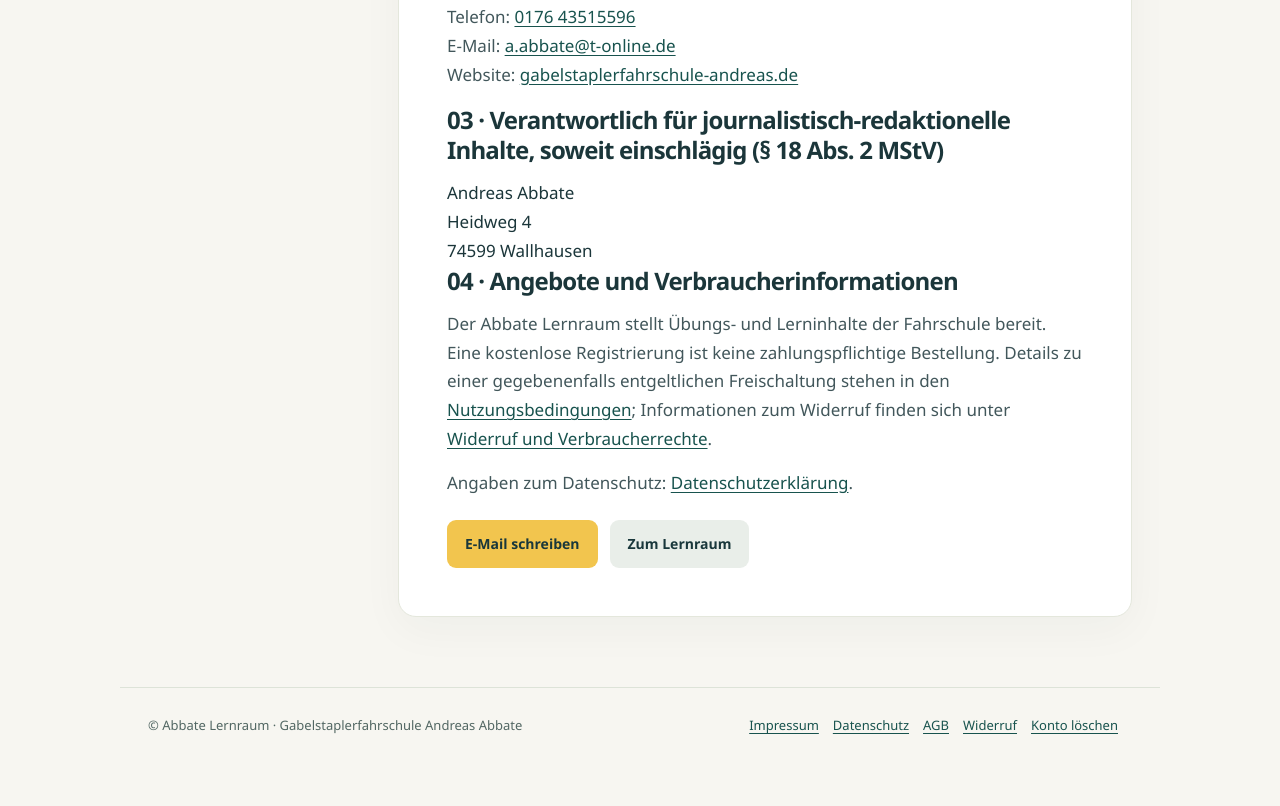
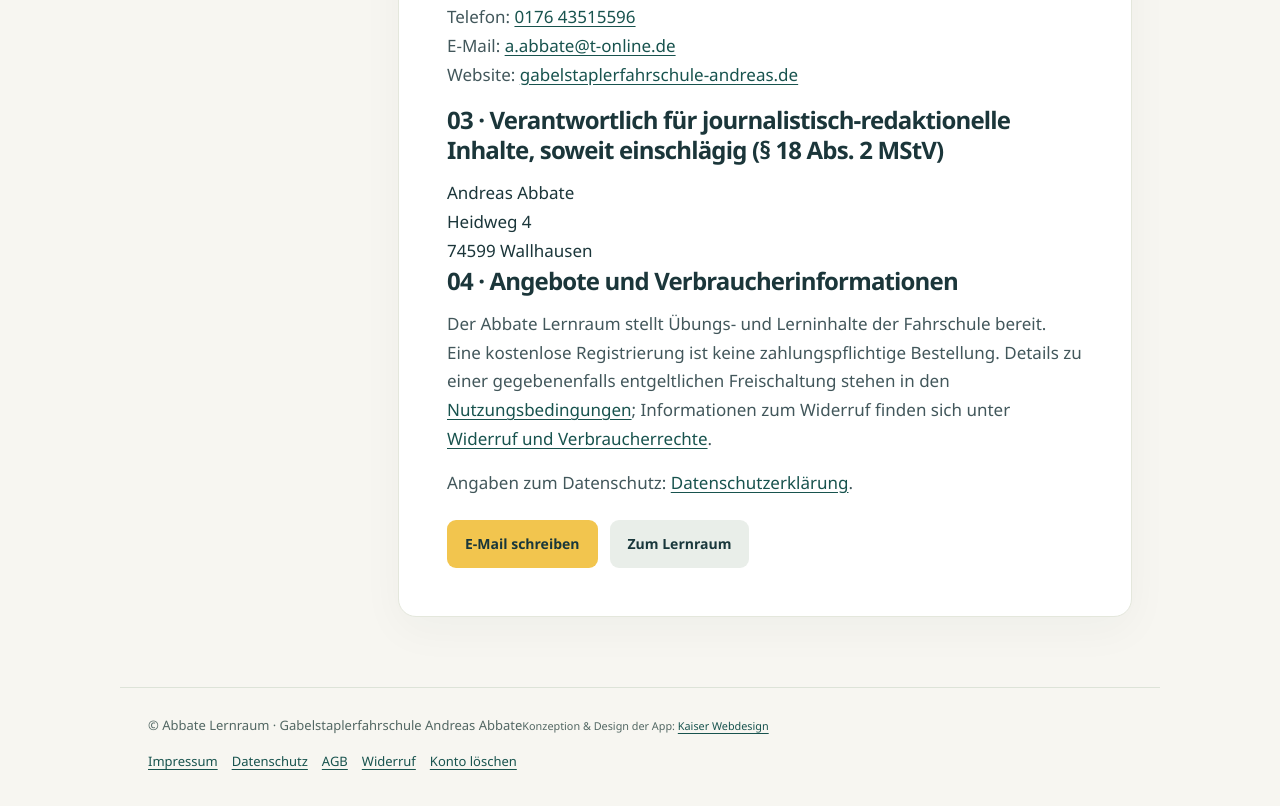
Before and after one commit to Cra4Zzy/Andreas-app, a website: page dist/impressum.html in a window 1280 px wide. Shown: the part 777-1583 px from the top of the page. Before the commit the page ends 1547 px from the top, so only its background shows below. Drawn offline with Linux system fonts and the light colour scheme.

Commit message:
style(branding): consistent Kaiser Webdesign app credit on legal pages and portal

```diff
--- a/dist/impressum.html
+++ b/dist/impressum.html
@@ -1,5 +1,5 @@
 <!doctype html>
-<html lang="de"><head><meta charset="utf-8"><meta name="viewport" content="width=device-width,initial-scale=1"><meta name="robots" content="index,follow"><meta name="theme-color" content="#19373b"><title>Impressum · Abbate Lernraum</title><meta name="description" content="Anbieterangaben und Kontaktmöglichkeiten für den digitalen Abbate Lernraum."><link rel="stylesheet" href="./legal.css?v=1"></head>
+<html lang="de"><head><meta charset="utf-8"><meta name="viewport" content="width=device-width,initial-scale=1"><meta name="robots" content="index,follow"><meta name="theme-color" content="#19373b"><title>Impressum · Abbate Lernraum</title><meta name="description" content="Anbieterangaben und Kontaktmöglichkeiten für den digitalen Abbate Lernraum."><link rel="stylesheet" href="./legal.css?v=2"></head>
 <body><header class="legal-header"><div class="legal-head-inner"><a class="legal-logo" href="./index.html" aria-label="Abbate Lernraum"><img src="./assets/logo-abbate.png" alt="" width="35" height="48"><span>Abbate.<small>Dein Lernraum</small></span></a><a class="legal-back" href="./index.html">Zum Lernraum ↗</a></div></header>
 <section class="legal-intro"><div class="legal-head-inner"><div><p class="legal-eyebrow">Abbate Lernraum · Gabelstaplerfahrschule Andreas Abbate</p><h1>Impressum.</h1><p>Anbieterangaben und Kontaktmöglichkeiten für den digitalen Abbate Lernraum.</p></div></div></section>
 <main class="legal-wrap"><nav class="legal-nav" aria-label="Seiteninhalt"><strong>Auf dieser Seite</strong><a href="#anbieter">Anbieter</a><a href="#kontakt">Kontakt</a><a href="#inhalt">Inhaltlich verantwortlich</a><a href="#weitere">Weitere Informationen</a></nav>
@@ -9,4 +9,4 @@
 <section id="inhalt"><h2>03 · Verantwortlich für journalistisch-redaktionelle Inhalte, soweit einschlägig (§ 18 Abs. 2 MStV)</h2><address>Andreas Abbate<br>Heidweg 4<br>74599 Wallhausen</address></section>
 <section id="weitere"><h2>04 · Angebote und Verbraucherinformationen</h2><p>Der Abbate Lernraum stellt Übungs- und Lerninhalte der Fahrschule bereit. Eine kostenlose Registrierung ist keine zahlungspflichtige Bestellung. Details zu einer gegebenenfalls entgeltlichen Freischaltung stehen in den <a href="./agb.html">Nutzungsbedingungen</a>; Informationen zum Widerruf finden sich unter <a href="./widerruf.html">Widerruf und Verbraucherrechte</a>.</p><p>Angaben zum Datenschutz: <a href="./datenschutz.html">Datenschutzerklärung</a>.</p></section>
 <div class="legal-actions"><a href="mailto:a.abbate@t-online.de">E-Mail schreiben</a><a class="legal-subtle" href="./index.html">Zum Lernraum</a></div>
-</article></main><footer class="legal-bottom"><span>© Abbate Lernraum · Gabelstaplerfahrschule Andreas Abbate</span><div><a href="./impressum.html">Impressum</a><a href="./datenschutz.html">Datenschutz</a><a href="./agb.html">AGB</a><a href="./widerruf.html">Widerruf</a><a href="./konto-loeschen.html">Konto löschen</a></div></footer></body></html>
+</article></main><footer class="legal-bottom"><span class="legal-signature">© Abbate Lernraum · Gabelstaplerfahrschule Andreas Abbate<small>Konzeption &amp; Design der App: <a href="https://www.kaiser-webdesign.de/" target="_blank" rel="noopener noreferrer">Kaiser Webdesign</a></small></span><div><a href="./impressum.html">Impressum</a><a href="./datenschutz.html">Datenschutz</a><a href="./agb.html">AGB</a><a href="./widerruf.html">Widerruf</a><a href="./konto-loeschen.html">Konto löschen</a></div></footer></body></html>
```
